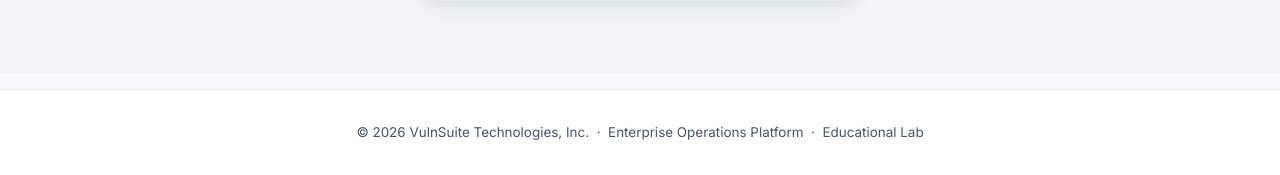
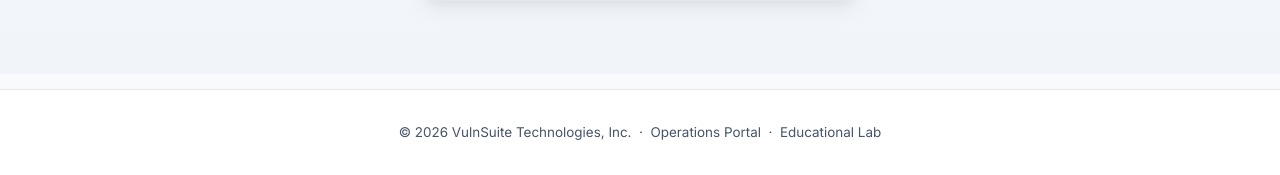
Before and after one commit to ram-prasad-sahoo/VulnSuite, a Flask app: page /register in a window 1280 px wide. Shown: the part 726-901 px from the top of the page. Run offline with Flask 3, Linux system fonts and the light colour scheme.

Commit message:
Remove Enterprise and Enterprise Operations Platform from headings, titles, meta, and documentation

```diff
--- a/backend/static/css/main.css
+++ b/backend/static/css/main.css
@@ -1,6 +1,6 @@
 /* ═══════════════════════════════════════════════════════════════════
-   Shadow Corp — Enterprise Portal
-   Clean, professional white corporate theme (Enterprise Light)
+   VulnSuite — Operations Portal
+   Clean, modern theme
    ═══════════════════════════════════════════════════════════════════ */
 
 /* ── Design Tokens ────────────────────────────────────────────────── */
--- a/backend/templates/base.html
+++ b/backend/templates/base.html
@@ -3,8 +3,8 @@
 <head>
   <meta charset="UTF-8" />
   <meta name="viewport" content="width=device-width, initial-scale=1.0" />
-  <title>{% block title %}VulnSuite{% endblock %} — VulnSuite Enterprise</title>
-  <meta name="description" content="VulnSuite — Enterprise Operations Platform" />
+  <title>{% block title %}VulnSuite{% endblock %} — VulnSuite</title>
+  <meta name="description" content="VulnSuite — Operations Portal" />
   <link rel="icon" type="image/svg+xml" href="{{ url_for('static', filename='img/logo.svg') }}" />
   <link rel="preconnect" href="https://fonts.googleapis.com" />
   <link rel="preconnect" href="https://fonts.gstatic.com" crossorigin />
@@ -69,7 +69,7 @@
   </main>
 
   <footer class="site-footer">
-    <p>© 2026 VulnSuite Technologies, Inc. &nbsp;·&nbsp; Enterprise Operations Platform &nbsp;·&nbsp; <span class="footer-badge">Educational Lab</span></p>
+    <p>© 2026 VulnSuite Technologies, Inc. &nbsp;·&nbsp; Operations Portal &nbsp;·&nbsp; <span class="footer-badge">Educational Lab</span></p>
   </footer>
 
   <script src="{{ url_for('static', filename='js/main.js') }}"></script>
--- a/seed/seed.py
+++ b/seed/seed.py
@@ -52,7 +52,7 @@ INVOICES = [
     ("carol", 2100.00,  "Financial Modelling — Series B",        "paid"),
     ("carol", 750.00,   "Expense Reimbursement — Q3",           "overdue"),
     ("carol", 5600.00,  "Investor Relations Package",            "paid"),
-    ("dave",  8200.00,  "Enterprise Sales Contract — Nexus",     "paid"),
+    ("dave",  8200.00,  "Corporate Sales Contract — Nexus",     "paid"),
     ("dave",  4100.00,  "Demo Environment Setup",                "pending"),
     ("eve",   320.00,   "Onboarding Kit",                        "paid"),
     ("support_admin", 0.00, "Internal account — no billing",    "paid"),
```
Also changed, not shown: README.md, backend/LabDatabase.db, 1 other file.
